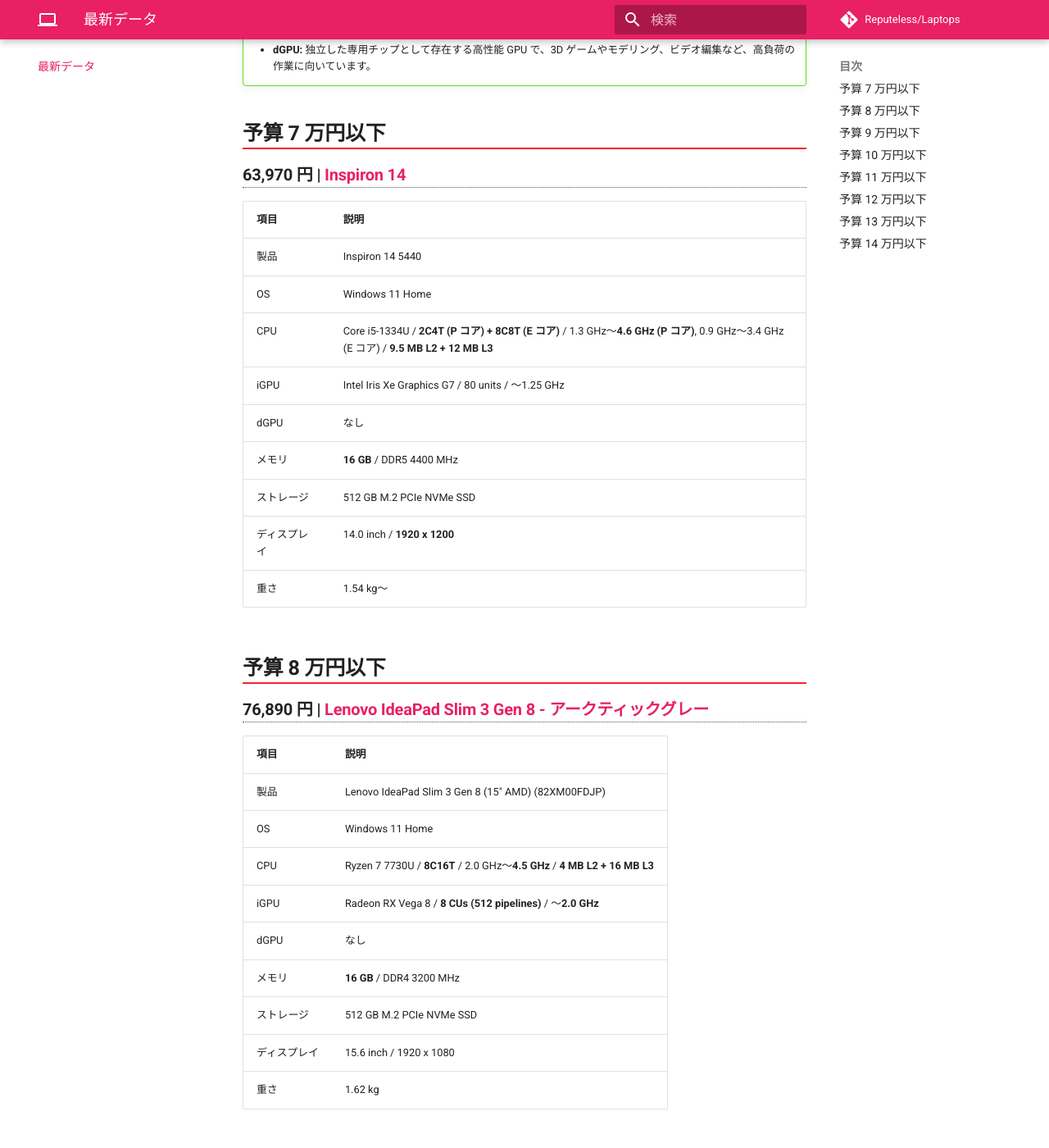
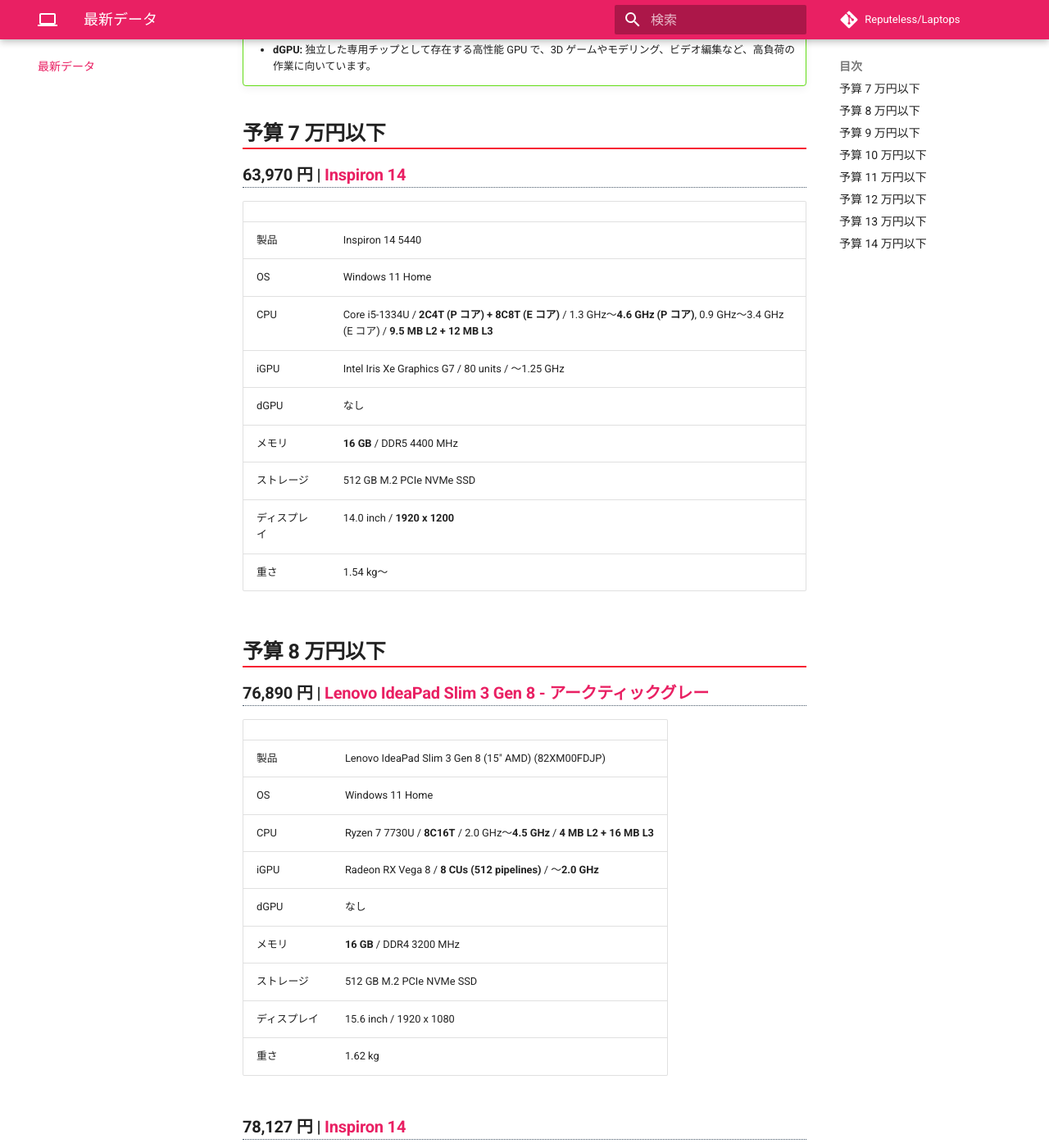
Before and after one commit to notebookjp/notebookjp.docs, an MkDocs documentation site: the page built from docs/index.md, in a window 1280 px wide and 1400 px high, scrolled down 1102 px. Shown: the whole window at 82% size. Built offline with MkDocs 1.6.1 and Material for MkDocs 9.7.7, drawn with Linux system fonts in a browser that asks for light colours; nearby versions of some CDN libraries; comment, search, counter and statistics services are not loaded; some of the changed text lies outside the part shown.

Commit message:
Update index.md

```diff
--- a/docs/index.md
+++ b/docs/index.md
@@ -33,7 +33,7 @@
 
 ### 63,970 円 | [Inspiron 14](https://www.dell.com/ja-jp/shop/%E4%BB%8A%E9%80%B1%E3%81%AE%E3%81%8A%E8%B2%B7%E3%81%84%E5%BE%97/inspiron-14-%E3%83%8E%E3%83%BC%E3%83%88%E3%83%91%E3%82%BD%E3%82%B3%E3%83%B3/spd/inspiron-14-5440-laptop/sin5440340401monojp)
 
-| 項目 | 説明 |
+|  |  |
 | --- | --- |
 | 製品 | Inspiron 14 5440 |
 | OS | Windows 11 Home |
@@ -50,7 +50,7 @@
 
 ### 76,890 円 | [Lenovo IdeaPad Slim 3 Gen 8 - アークティックグレー](https://www.lenovo.com/jp/ja/p/laptops/ideapad/ideapad-slim-3-series/ideapad-slim-3-gen-8-(15-inch-amd)/82xm00fdjp)
 
-| 項目 | 説明 |
+|  |  |
 | --- | --- |
 | 製品 | Lenovo IdeaPad Slim 3 Gen 8 (15″ AMD) (82XM00FDJP) |
 | OS | Windows 11 Home |
@@ -64,7 +64,7 @@
 
 ### 78,127 円 | [Inspiron 14](https://www.dell.com/ja-jp/shop/dell%E3%81%AE%E3%83%8E%E3%83%BC%E3%83%88%E3%83%91%E3%82%BD%E3%82%B3%E3%83%B3/inspiron-14-%E3%83%8E%E3%83%BC%E3%83%88%E3%83%91%E3%82%BD%E3%82%B3%E3%83%B3/spd/inspiron-14-5440-laptop/sin5440201101monojp)
 
-| 項目 | 説明 |
+|  |  |
 | --- | --- |
 | 製品 | Inspiron 14 5440 |
 | OS | Windows 11 Home |
@@ -80,7 +80,7 @@
 
 ### 81,059 円 | [Inspiron 14](https://www.dell.com/ja-jp/shop/dell%E3%81%AE%E3%83%8E%E3%83%BC%E3%83%88%E3%83%91%E3%82%BD%E3%82%B3%E3%83%B3/inspiron-14-%E3%83%8E%E3%83%BC%E3%83%88%E3%83%91%E3%82%BD%E3%82%B3%E3%83%B3/spd/inspiron-14-5445-amd-laptop/sin5445301101monojp)
 
-| 項目 | 説明 |
+|  |  |
 | --- | --- |
 | 製品 | Inspiron 14 5445 |
 | OS | Windows 11 Home |
@@ -101,7 +101,7 @@
 
 ### 102,300 円 | [Victus by HP 15-fb1006AX](https://jp.ext.hp.com/campaign/personal/others/student_pc_collection/)
 
-| 項目 | 説明 |
+|  |  |
 | --- | --- |
 | 製品 | Victus by HP 15-fb1006AX |
 | OS | Windows 11 Home |
@@ -115,7 +115,7 @@
 
 ### 110,000 円 | [Lenovo LOQ 15IRX9 - ルナグレー](https://www.lenovo.com/jp/ja/p/laptops/loq-laptops/lenovo-loq-15irx9/83dv00knjp)
 
-| 項目 | 説明 |
+|  |  |
 | --- | --- |
 | 製品 | Lenovo LOQ Laptops (83DV00KNJP) |
 | OS | Windows 11 Home |
@@ -136,7 +136,7 @@
 
 ### 124,782 円 | [Dell G15](https://www.dell.com/ja-jp/shop/%E4%BB%8A%E9%80%B1%E3%81%AE%E3%81%8A%E8%B2%B7%E3%81%84%E5%BE%97/dell-g15-%E3%82%B2%E3%83%BC%E3%83%9F%E3%83%B3%E3%82%B0-%E3%83%8E%E3%83%BC%E3%83%88pc/spd/g-series-15-5530-laptop/gn5530ptkdhsppsmnojp)
 
-| 項目 | 説明 |
+|  |  |
 | --- | --- |
 | 製品 | Dell G15 5530 |
 | OS | Windows 11 Home |
@@ -150,7 +150,7 @@
 
 ### 128,000 円 | [Victus by HP 16-s0011AX](https://jp.ext.hp.com/gaming/personal/victus_16_s/)
 
-| 項目 | 説明 |
+|  |  |
 | --- | --- |
 | 製品 | Victus by HP 16-s0011AX  |
 | OS | Windows 11 Home |
@@ -167,7 +167,7 @@
 
 ### 139,920 円 | [Lenovo LOQ 15IRX9 - ルナグレー](https://www.lenovo.com/jp/ja/p/laptops/loq-laptops/lenovo-loq-15irx9/83dv00kljp)
 
-| 項目 | 説明 |
+|  |  |
 | --- | --- |
 | 製品 | Lenovo LOQ Laptops (83DV00KLJP) |
 | OS | Windows 11 Home |
```
